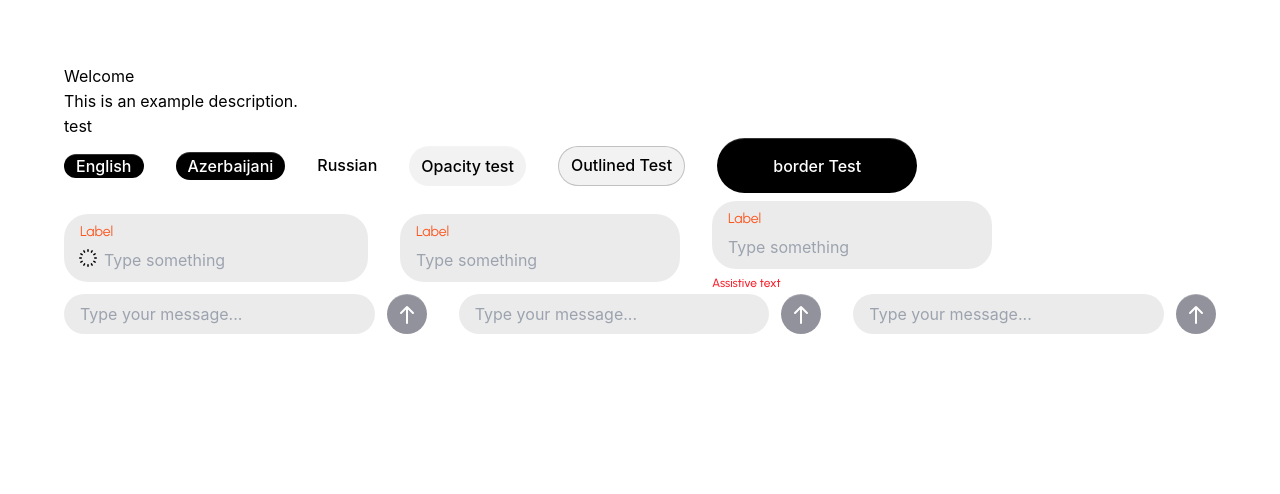
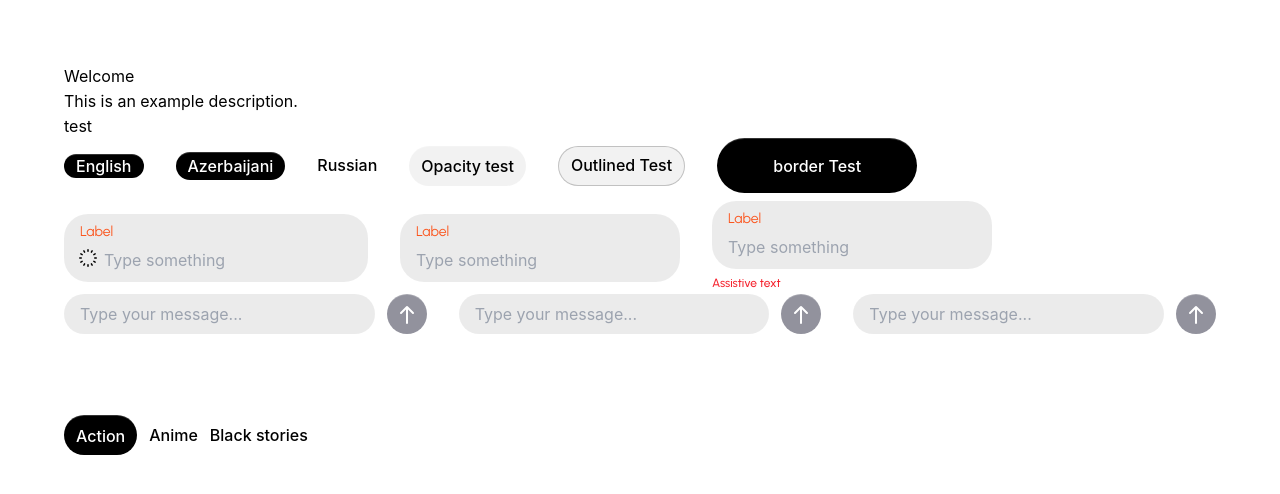
Before and after one commit to aradH01/cinematic, a Next.js app: page / in a window 1280 px wide. Shown: the top 494 px of the page. Built offline with nearby package versions, Linux system fonts and the light colour scheme.

Commit message:
feat(CategoriesButton): add CategoriesButton component

```diff
--- a/src/app/page.tsx
+++ b/src/app/page.tsx
@@ -4,6 +4,8 @@ import { useTranslation } from 'next-i18next';
 import {Button} from "@/components/elements/Button";
 import {Input} from "@/components/elements/Input";
 import {SendBox} from "@/components/elements/Sendbox";
+import {useState} from "react";
+import {CategoriesButton} from "@/components/elements/CategoriesButton/CategoriesButton";
 
 export default function HomePage() {
     const { t, i18n } = useTranslation(); // Use default namespace or specify if required
@@ -18,6 +20,11 @@ export default function HomePage() {
             console.error('i18n.changeLanguage is not a function');
         }
     };
+    const [categories, setCategories] = useState<{ value: number, label: string, selected: boolean }[]>([
+        {label: "Action", value: 0, selected: true},
+        {label: "Anime", value: 0, selected: false},
+        {label: "Black stories", value: 0, selected: false},
+    ]);
 
     return (
         <div className="mx-auto p-16">
@@ -43,6 +50,9 @@ export default function HomePage() {
                 <SendBox />
                 <SendBox />
           </div>
+            <div className="flex gap-8 items-center">
+                <CategoriesButton label="Category" className="mt-[40.5px]" categories={categories} onClick={() => {}}/>
+          </div>
         </div>
     );
 }
--- /dev/null
+++ b/src/components/elements/CategoriesButton/CategoriesButton.tsx
@@ -0,0 +1,59 @@
+'use client'
+import React, {useEffect, useState} from "react";
+import { Typography } from "../Typography";
+import {Button} from "@/components/elements/Button";
+
+
+
+export interface CatButtonsProps {
+    label?: string,
+    categories: { label: string, value: number | string, selected: boolean }[]
+    className?: string,
+    onClick?: (categories: CatButtonsProps["categories"]) => void
+}
+
+export const CategoriesButton: React.FC<CatButtonsProps> = ({label, className, categories, onClick, ...props}) => {
+
+    const [category, setCategory] = useState(categories);
+
+    useEffect(() => {
+        setCategory(categories)
+    }, [categories]);
+
+
+    function handleClick(index: number) {
+        let updatedCategories = [...categories];
+        updatedCategories[index].selected = !updatedCategories[index].selected;
+        if (index === 0) {
+            updatedCategories.forEach((item) => {
+                item.selected = false
+            })
+            categories[0].selected = true
+        } else {
+            categories[0].selected = false
+        }
+        if (!updatedCategories.find((item) => item.selected)) {
+            categories[0].selected = true
+        }
+        // Update the state with the new categories array
+        setCategory(updatedCategories);
+        onClick?.(updatedCategories.filter((item) => categories[0].selected || item.selected))
+    }
+
+    return (
+        <div className={className}>
+            <Typography.Text color="white" weight="normal" size="sm"> {label}</Typography.Text>
+            <div className="flex mt-4 mb-[60px] gap-[12px]">
+                {category.map((cat, index) => {
+                    return <Button className="p-[1rem] !w-max" key={cat.label} title={cat.label}
+                                   ghost={!cat.selected} onClick={() => {
+                        handleClick(index)
+
+                    }}
+                                   {...props}
+                    />
+                })}
+            </div>
+        </div>
+    )
+}
--- a/src/components/elements/Sendbox/Sendbox.tsx
+++ b/src/components/elements/Sendbox/Sendbox.tsx
@@ -30,6 +30,9 @@ const StyledTextarea = styled.textarea`
     overflow-y: auto;
     caret-color: ${({theme}) => theme.components.green300};
     padding: 8px 16px;
+    &::-webkit-scrollbar {
+      display: none;
+    }
 `;
 
 const SendButton = styled.button`
```
